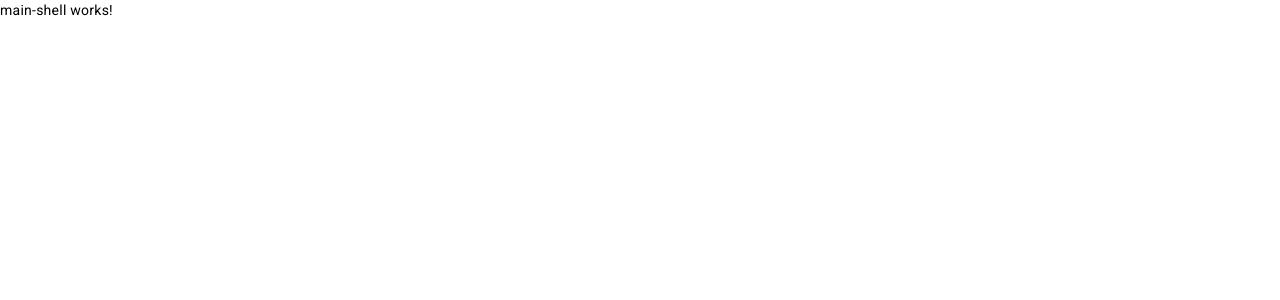
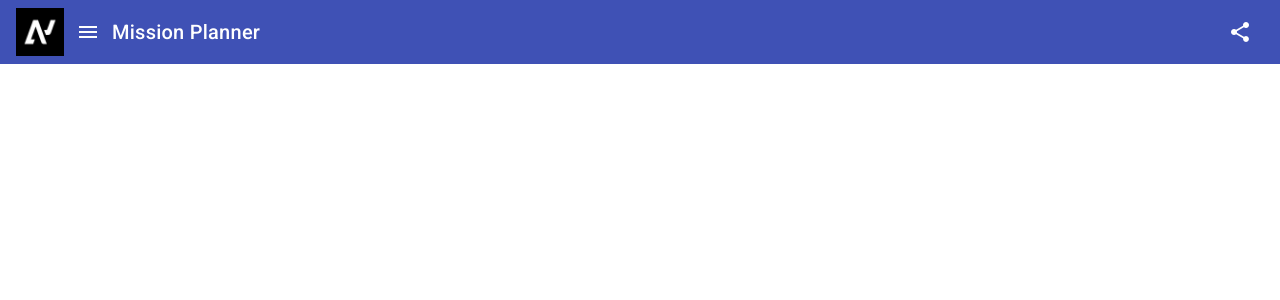
Before and after one commit to iancurobert92/mission-planner, an Angular app: page / in a window 1280 px wide. Shown: the top 300 px of the page. Built offline with nearby package versions, Linux system fonts and the light colour scheme.

Commit message:
Display the app-bar component in the  main shell

```diff
--- a/src/shell/feature/main-shell/main-shell.component.html
+++ b/src/shell/feature/main-shell/main-shell.component.html
@@ -1 +1,8 @@
-<p>main-shell works!</p>
+<app-app-bar
+  logoUrl="assets/logo.jpg"
+  logoHref="home"
+  shareHref="https://github.com/iancurobert92/mission-planner"
+  title="Mission Planner"
+  [navItems]="navItems"
+/>
+<router-outlet />
--- a/src/shell/feature/main-shell/main-shell.component.ts
+++ b/src/shell/feature/main-shell/main-shell.component.ts
@@ -1,12 +1,30 @@
 import { Component } from '@angular/core';
+import { RouterOutlet } from '@angular/router';
+import { AppBarComponent, NavItem } from '@shell/ui';
 
 @Component({
   selector: 'app-main-shell',
   standalone: true,
-  imports: [],
+  imports: [RouterOutlet, AppBarComponent],
   templateUrl: './main-shell.component.html',
-  styleUrl: './main-shell.component.scss'
+  styleUrl: './main-shell.component.scss',
 })
 export class MainShellComponent {
-
+  navItems: NavItem[] = [
+    {
+      id: 'home',
+      url: 'home',
+      text: 'Home',
+    },
+    {
+      id: 'planner',
+      url: 'planner',
+      text: 'Planner',
+    },
+    {
+      id: 'player',
+      url: 'player',
+      text: 'Player',
+    },
+  ];
 }
```
